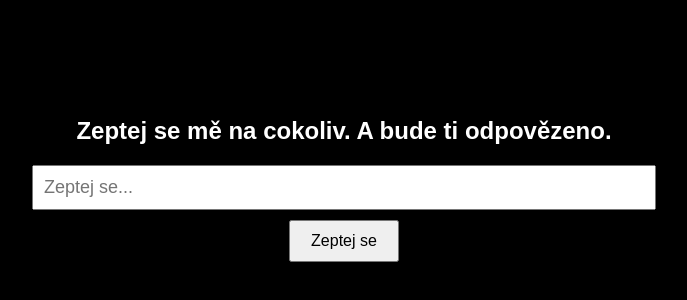
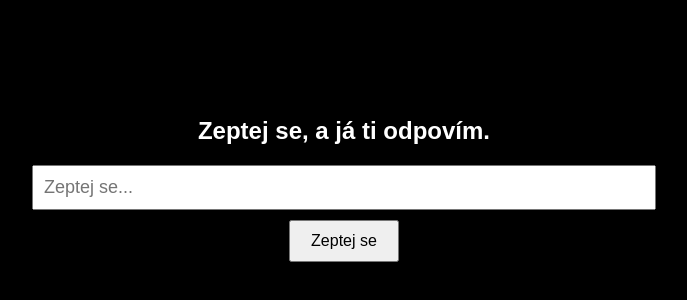
Before and after one commit to MarekNekdo/prvnisvedek, a Next.js app: page / in a window 1280 px wide. Shown: the part 220-520 px from the top of the page, without its empty margins (296-983 px from the left). Built offline with nearby package versions, Linux system fonts and the light colour scheme.

Commit message:
Update page.tsx

```diff
--- a/app/page.tsx
+++ b/app/page.tsx
@@ -26,7 +26,8 @@ export default function Home() {
 
   return (
     <div style={{ backgroundColor: 'black', color: 'white', height: '100vh', display: 'flex', flexDirection: 'column', alignItems: 'center', justifyContent: 'center' }}>
-      <h2 style={{ marginBottom: 20 }}>Zeptej se mě na cokoliv. A bude ti odpovězeno.</h2>
+     <h2 style={{ marginBottom: 20 }}>
+  Zeptej se, a já ti odpovím.</h2>
       <input
         type="text"
         value={question}
```
